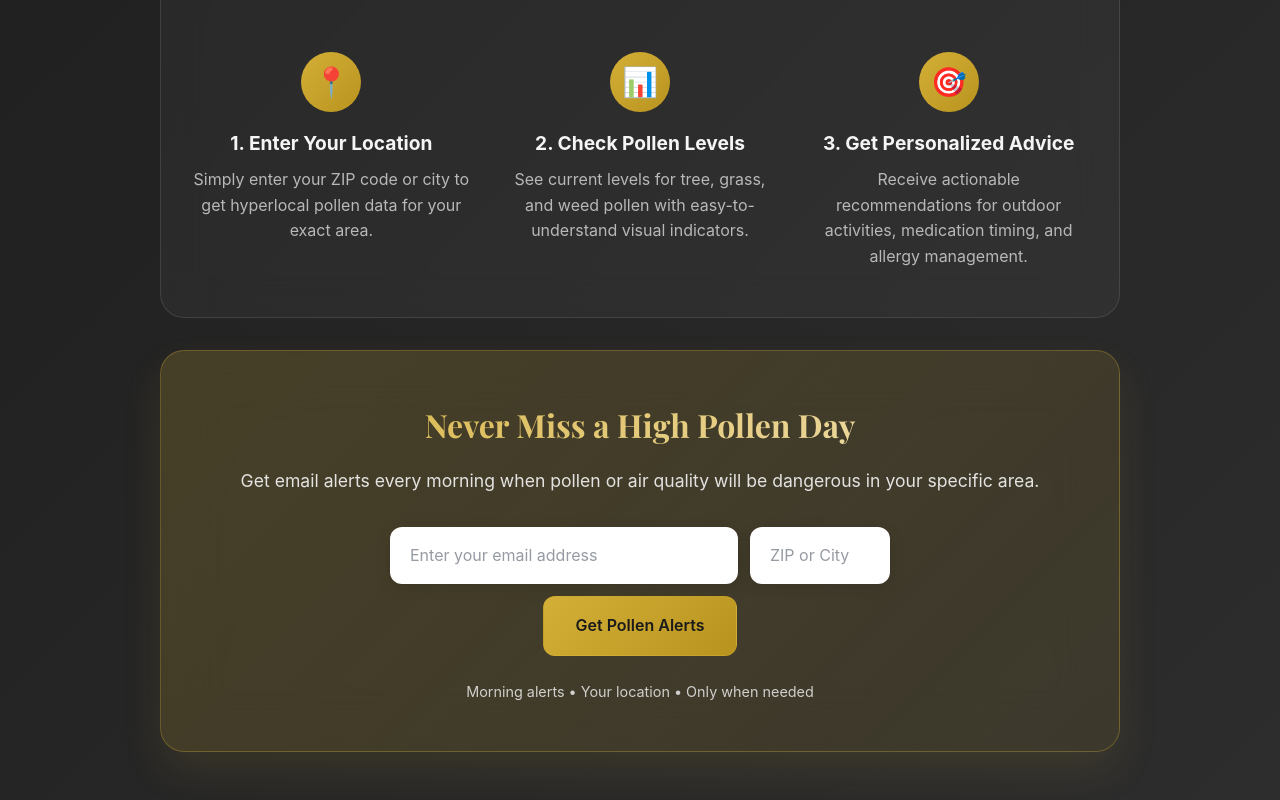
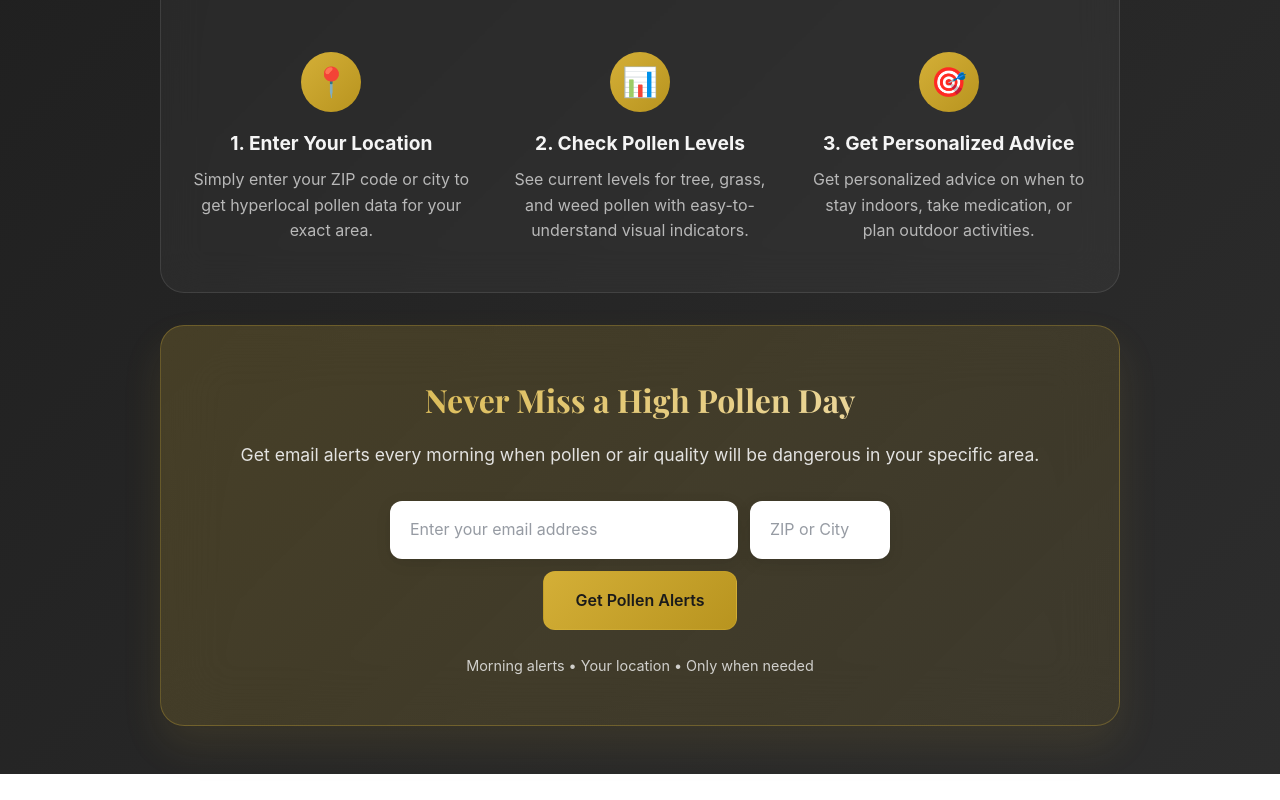
Before and after one commit to shwnhll/mypollenpal, a Next.js app: page / in a window 1280 px wide. Shown: the part 1453-2253 px from the top of the page. After the commit the page ends 2227 px from the top, so only its background shows below. Built offline with nearby package versions, Linux system fonts and the light colour scheme; no server answers.

Commit message:
Update page.tsx

```diff
--- a/app/page.tsx
+++ b/app/page.tsx
@@ -1635,7 +1635,7 @@ const updateForecast = (forecast: any[]) => {
                   color: '#b8b8b8',
                   lineHeight: '1.6'
                 }}>
-                  Receive actionable recommendations for outdoor activities, medication timing, and allergy management.
+                  Get personalized advice on when to stay indoors, take medication, or plan outdoor activities.
                 </p>
               </div>
             </div>
```
